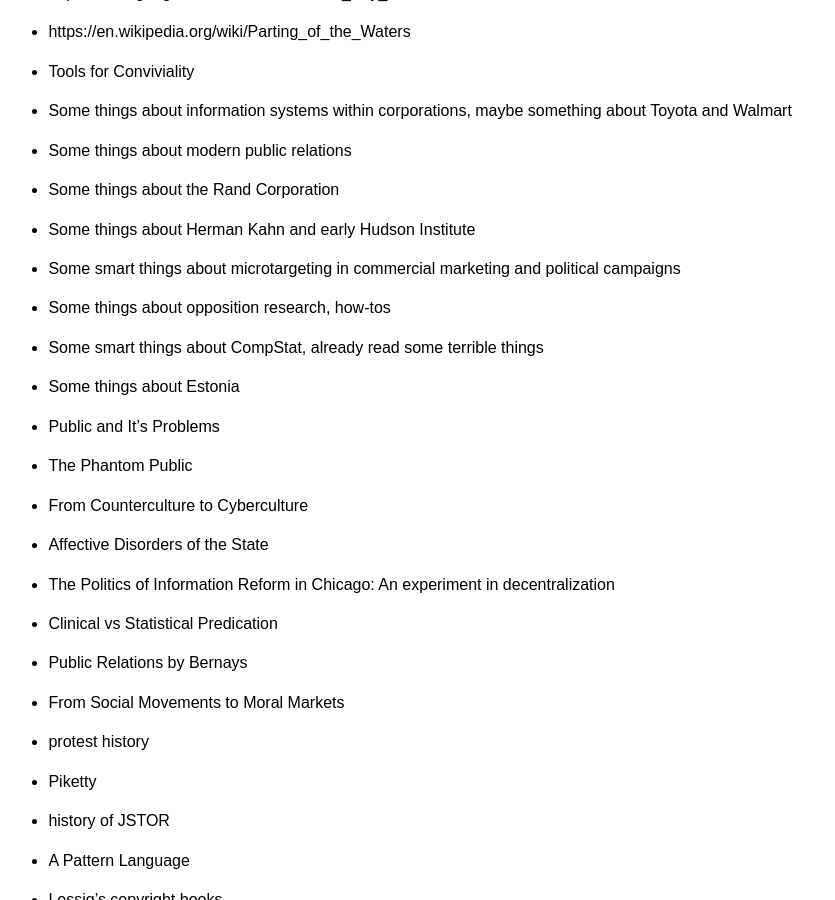
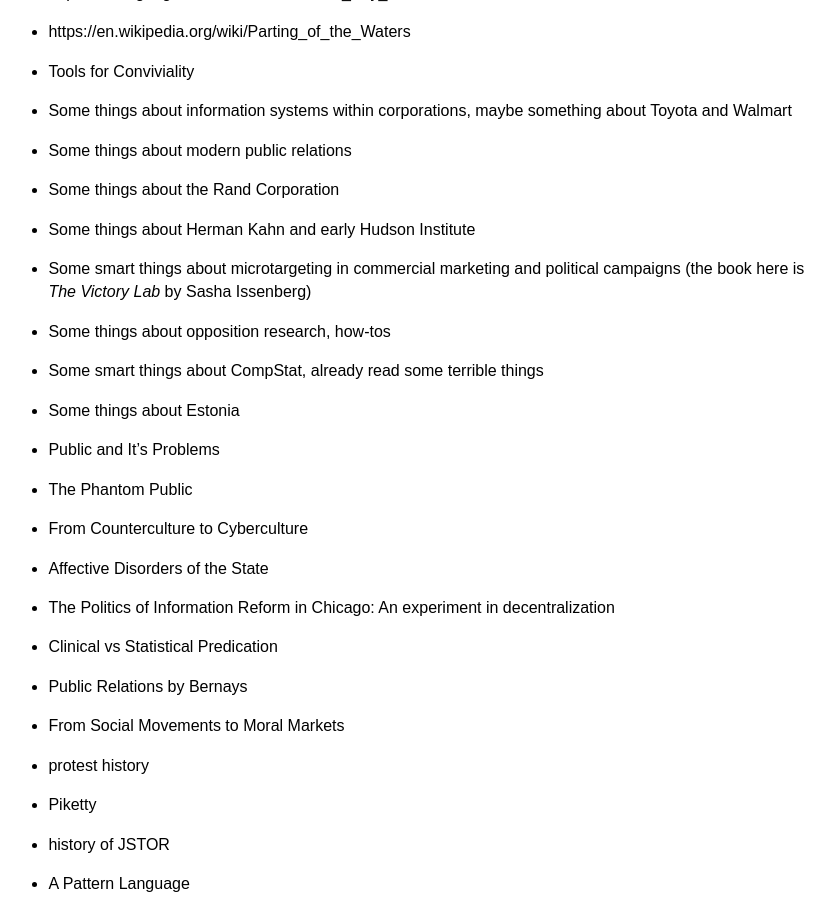
Before and after one commit to rebeccawilliams/bookclub, a Jekyll site: the page built from readinglist.md, in a window 1280 px wide and 900 px high, scrolled down 700 px. Shown: the whole window, without its empty margins (412-1247 px from the left). Built offline with Jekyll 4.4.1, drawn with Linux system fonts in a browser that asks for light colours.

Commit message:
Victory lab.

```diff
--- a/readinglist.md
+++ b/readinglist.md
@@ -24,7 +24,7 @@
 - Some things about modern public relations
 - Some things about the Rand Corporation
 - Some things about Herman Kahn and early Hudson Institute
-- Some smart things about microtargeting in commercial marketing and political campaigns
+- Some smart things about microtargeting in commercial marketing and political campaigns (the book here is *The Victory Lab* by Sasha Issenberg)
 - Some things about opposition research, how-tos
 - Some smart things about CompStat, already read some terrible things
 - Some things about Estonia
```
